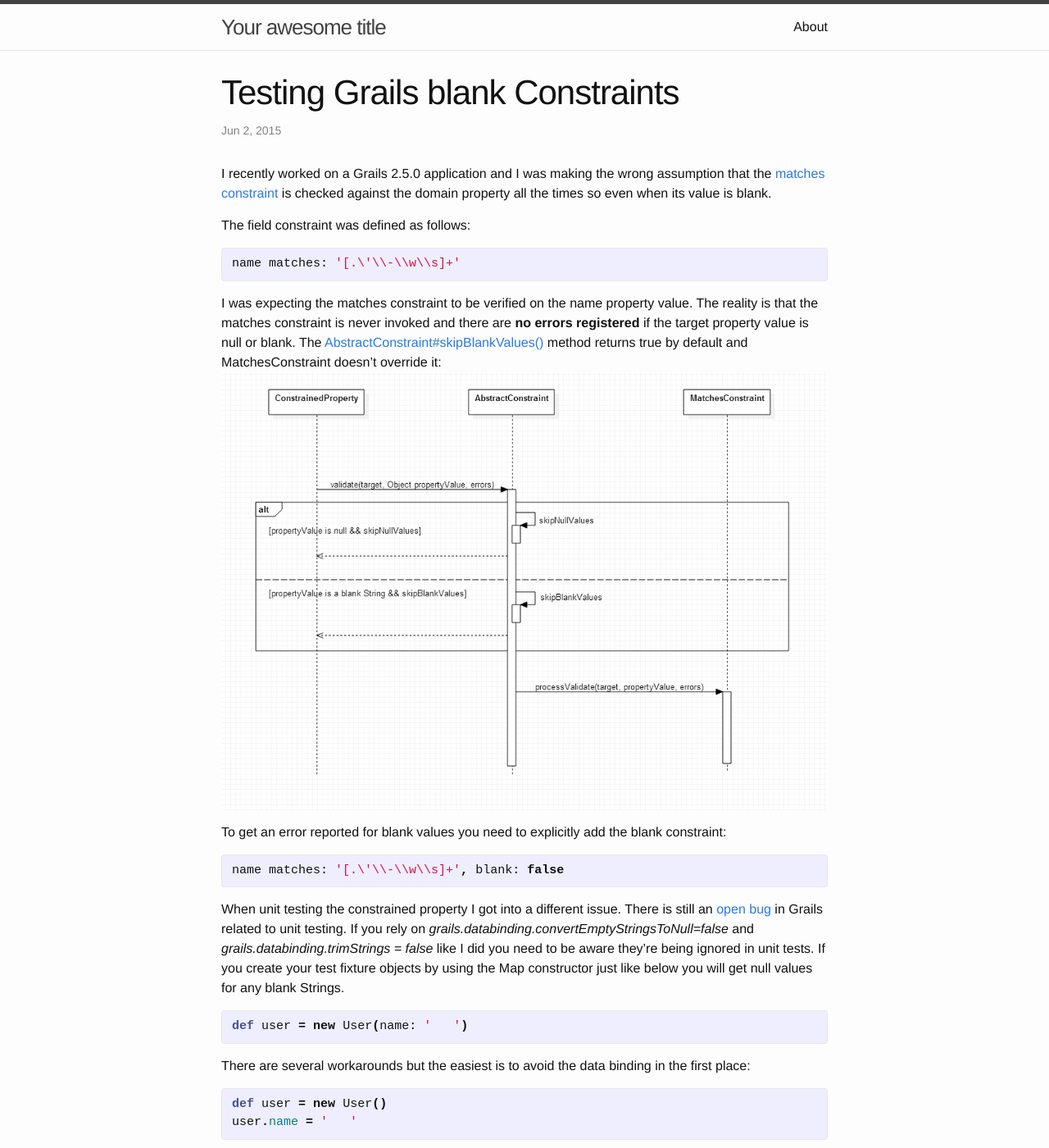
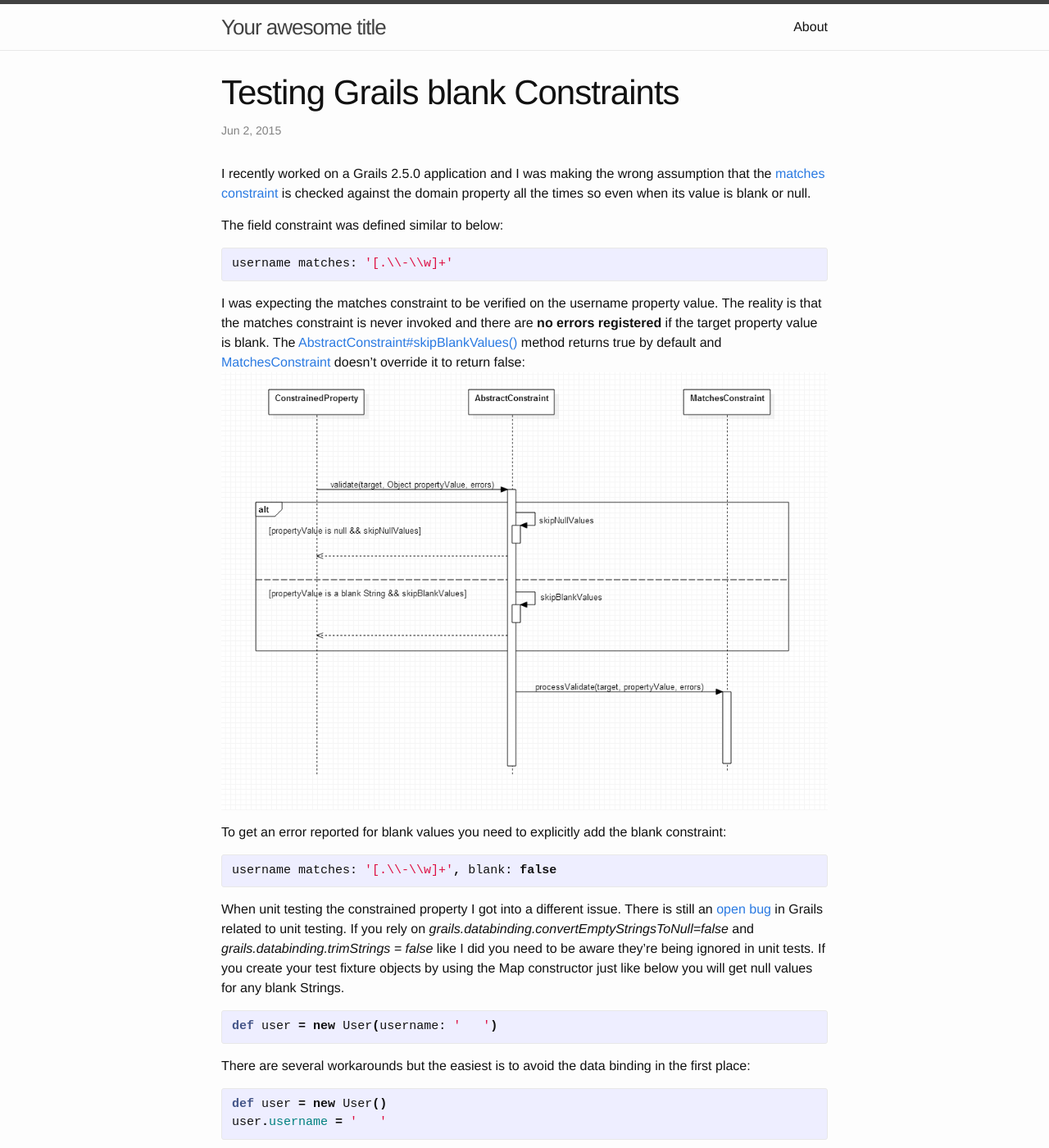
Before and after one commit to limotow/siebica.github.io, a Jekyll site: the page built from _posts/2015-06-05-testing-grails-blank-constraints.markdown, in a window 1280 px wide and 1400 px high. Shown: the whole window at 82% size. Built offline with Jekyll 4.4.1, drawn with Linux system fonts in a browser that asks for light colours.

Commit message:
Improve post

```diff
--- a/_posts/2015-06-05-testing-grails-blank-constraints.markdown
+++ b/_posts/2015-06-05-testing-grails-blank-constraints.markdown
@@ -4,28 +4,28 @@ title:  "Testing Grails blank Constraints"
 date:   2015-06-02 10:08:00
 categories: grails
 ---
-I recently worked on a Grails 2.5.0 application and I was making the wrong assumption that the [matches constraint](https://grails.github.io/grails-doc/2.5.x/ref/Constraints/matches.html) is checked against the domain property all the times so even when its value is blank.
+I recently worked on a Grails 2.5.0 application and I was making the wrong assumption that the [matches constraint](https://grails.github.io/grails-doc/2.5.x/ref/Constraints/matches.html) is checked against the domain property all the times so even when its value is blank or null.
 
-The field constraint was defined as follows:
+The field constraint was defined similar to below:
 {% highlight groovy %}
-name matches: '[.\'\\-\\w\\s]+'
+username matches: '[.\\-\\w]+'
 {% endhighlight %}
 
-I was expecting the matches constraint to be verified on the name property value. The reality is that the matches constraint is never invoked and there are __no errors registered__ if the target property value is null or blank. The [AbstractConstraint#skipBlankValues()](http://grepcode.com/file/repo1.maven.org/maven2/org.grails/grails-validation/2.5.0/org/codehaus/groovy/grails/validation/AbstractConstraint.java#AbstractConstraint.skipBlankValues%28%29) method returns true by default and MatchesConstraint doesn't override it:
+I was expecting the matches constraint to be verified on the username property value. The reality is that the matches constraint is never invoked and there are __no errors registered__ if the target property value is blank. The [AbstractConstraint#skipBlankValues()](http://grepcode.com/file/repo1.maven.org/maven2/org.grails/grails-validation/2.5.0/org/codehaus/groovy/grails/validation/AbstractConstraint.java#AbstractConstraint.skipBlankValues%28%29) method returns true by default and [MatchesConstraint](http://grepcode.com/file/repo1.maven.org/maven2/org.grails/grails-validation/2.5.0/org/codehaus/groovy/grails/validation/MatchesConstraint.java#MatchesConstraint) doesn't override it to return false:
 ![Constrained property validation]({{ site.url }}/assets/images/grails-constrained-property-validation.png)
 
 To get an error reported for blank values you need to explicitly add the blank constraint:
 {% highlight groovy %}
-name matches: '[.\'\\-\\w\\s]+', blank: false
+username matches: '[.\\-\\w]+', blank: false
 {% endhighlight %}
 
 When unit testing the constrained property I got into a different issue. There is still an [open bug](https://jira.grails.org/browse/GRAILS-11136) in Grails related to unit testing. If you rely on _grails.databinding.convertEmptyStringsToNull=false_ and _grails.databinding.trimStrings = false_ like I did you need to be aware they're being ignored in unit tests. If you create your test fixture objects by using the Map constructor just like below you will get null values for any blank Strings.
 {% highlight groovy %}
-def user = new User(name: '   ')
+def user = new User(username: '   ')
 {% endhighlight %}
 
 There are several workarounds but the easiest is to avoid the data binding in the first place:
 {% highlight groovy %}
 def user = new User()
-user.name = '   '
+user.username = '   '
 {% endhighlight %}
```
